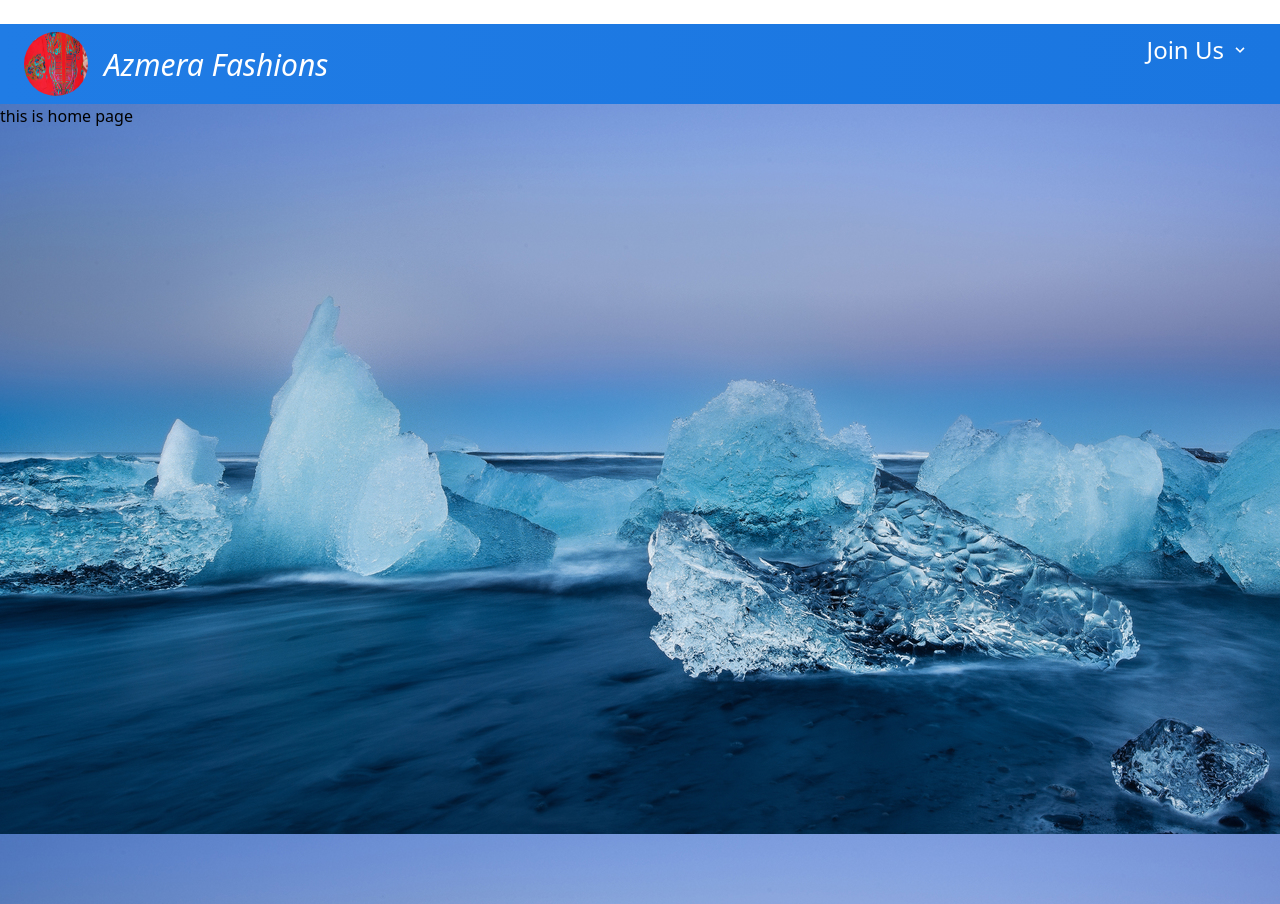
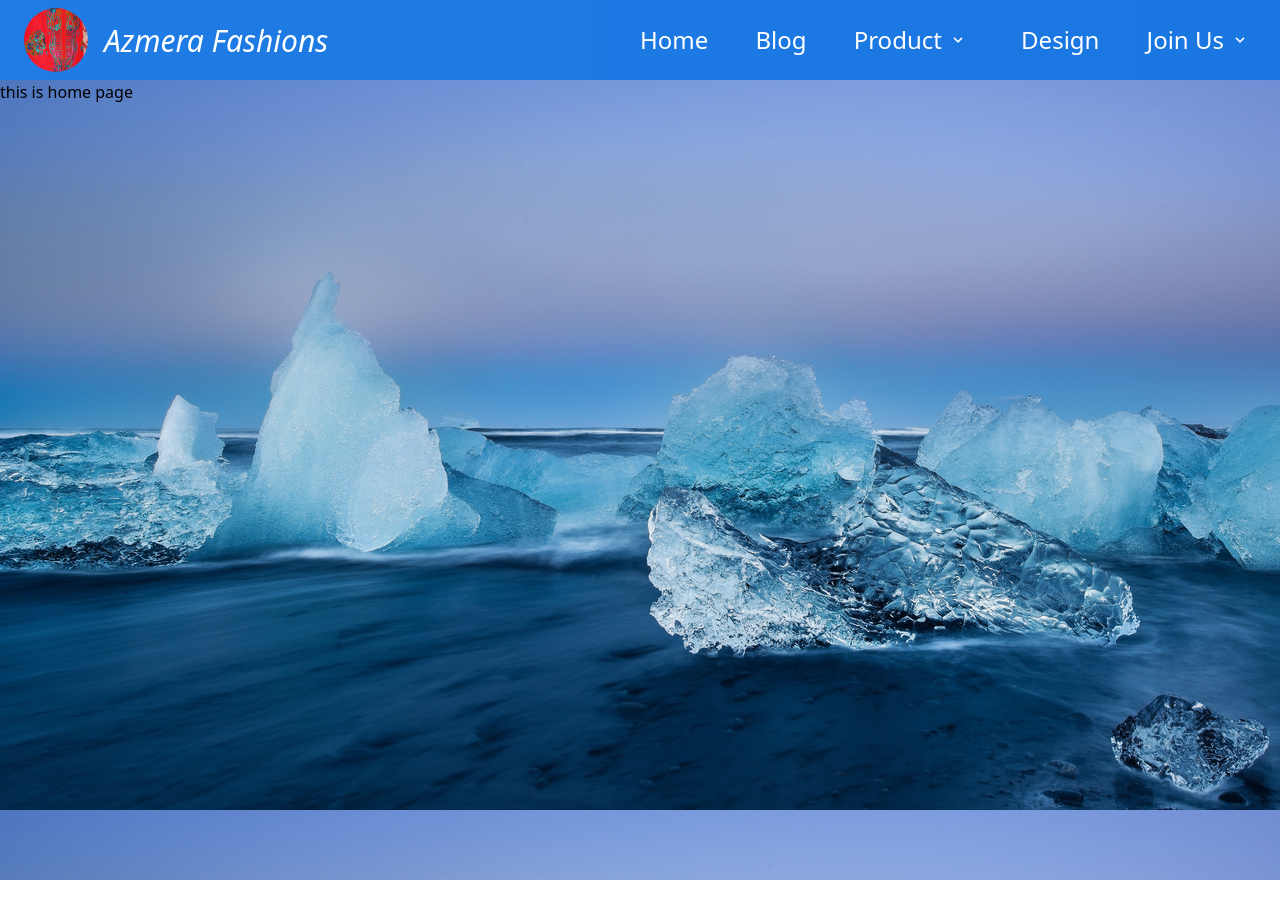
Before and after one commit to azmerafashions/azmera-web-ui, a Nuxt app: page / in a window 1280 px wide. After the commit the page ends 880 px from the top, so only its background shows below. Built offline with nearby package versions, Linux system fonts and the light colour scheme.

Commit message:
refactor(development):refactor navigations
refactor navigations

```diff
--- a/components/baseheader.vue
+++ b/components/baseheader.vue
@@ -1,8 +1,8 @@
 <template>
   <header
-    class="flex flex-col px-6 py-2 sticky top-0 md:flex-row md:h-auto md:w-full md:justify-between md:mt-6"
+    class="px-6 py-2 sticky top-0 flex flex-row justify-between w-full items-center"
   >
-    <div class="flex flex-row justify-between items-center md:mb-0">
+    <div class="flex flex-row justify-between items-center w-full md:mb-0">
       <div class="flex flex-row items-center">
         <img
           class="w-16 h-16 mr-4 rounded-full"
@@ -11,6 +11,7 @@
         />
         <h1 class="text-3xl text-white italic">Azmera Fashions</h1>
       </div>
+
       <button @click="toggleSidebar" class="md:hidden focus:outline-none">
         <svg
           class="w-8 h-8 text-black fill-current"
@@ -20,9 +21,8 @@
           <path d="M0 3h20v2H0V3zm0 6h20v2H0V9zm0 6h20v2H0v-2z"></path>
         </svg>
       </button>
-    </div>
-    <div>
-      <bnav />
+
+      <bnav class="hidden lg:w-1/2" />
     </div>
   </header>
 </template>
--- a/components/navigation/basenavigation.vue
+++ b/components/navigation/basenavigation.vue
@@ -1,22 +1,36 @@
 <template>
-  <div class="flex flex-row justify-between items-center">
-    <div class="hidden lg:block">
-      <sidebaritem
-        iconClasses="text-white text-2xl"
-        linkClasses="text-white text-2xl"
-        :mainmenu="{ name: 'Join Us', path: '' }"
-      >
-      </sidebaritem>
-    </div>
+  <div
+    class="hidden text-white text-2xl lg:flex lg:flex-row lg:justify-between lg:items-center"
+  >
+    <nuxt-link to="/"> Home </nuxt-link>
+    <nuxt-link to="/blog"> Blog </nuxt-link>
+    <navigationitem
+      iconClasses="text-white text-2xl"
+      linkClasses="text-white text-2xl"
+      :mainmenu="{ name: 'Product', path: '' }"
+    ></navigationitem>
+    <nuxt-link to="/design"> Design </nuxt-link>
+    <navigationitem
+      iconClasses="text-white text-2xl"
+      linkClasses="text-white text-2xl"
+      :mainmenu="{ name: 'Join Us', path: '' }"
+    >
+      <div slot="submenu" class="mt-16 text-lg bg-white text-blue-600 p-6">
+        <div>zara</div>
+        <div>zaha</div>
+        <div>zahanara</div>
+        <div>zan</div>
+      </div>
+    </navigationitem>
   </div>
 </template>
 
 <script>
-import sidebaritem from '@/components/sidebaritem'
+import navigationitem from '@/components/navigation/navigationitem'
 
 export default {
   components: {
-    sidebaritem,
+    navigationitem,
   },
 }
 </script>
--- /dev/null
+++ b/components/navigation/navigationitem.vue
@@ -0,0 +1,59 @@
+<template>
+  <div
+    @mouseenter="toggleSubMenu"
+    @mouseleave="toggleSubMenu"
+    class="relative flex justify-start items-center"
+  >
+    <div :class="linkClasses" class="inline" :to="mainmenu.path">
+      {{ mainmenu.name }}
+    </div>
+    <div :class="iconClasses" class="cursor-pointer inline px-2">
+      <svg
+        class="fill-current h-4 w-4"
+        xmlns="http://www.w3.org/2000/svg"
+        viewBox="0 0 20 20"
+      >
+        <path
+          d="M9.293 12.95l.707.707L15.657 8l-1.414-1.414L10 10.828 5.757 6.586 4.343 8z"
+        />
+      </svg>
+    </div>
+    <div class="absolute top-0 left-0" v-if="isSubmenu">
+      <slot name="submenu"> </slot>
+    </div>
+  </div>
+</template>
+
+<script>
+export default {
+  props: {
+    mainmenu: {
+      type: Object,
+      required: true,
+    },
+    linkClasses: {
+      type: String,
+      required: false,
+      default: '',
+    },
+    iconClasses: {
+      type: String,
+      required: false,
+      default: 'text-gray-700',
+    },
+  },
+  data() {
+    return {
+      isSubmenu: false,
+    }
+  },
+
+  methods: {
+    toggleSubMenu() {
+      this.isSubmenu = !this.isSubmenu
+    },
+  },
+}
+</script>
+
+<style></style>
```
